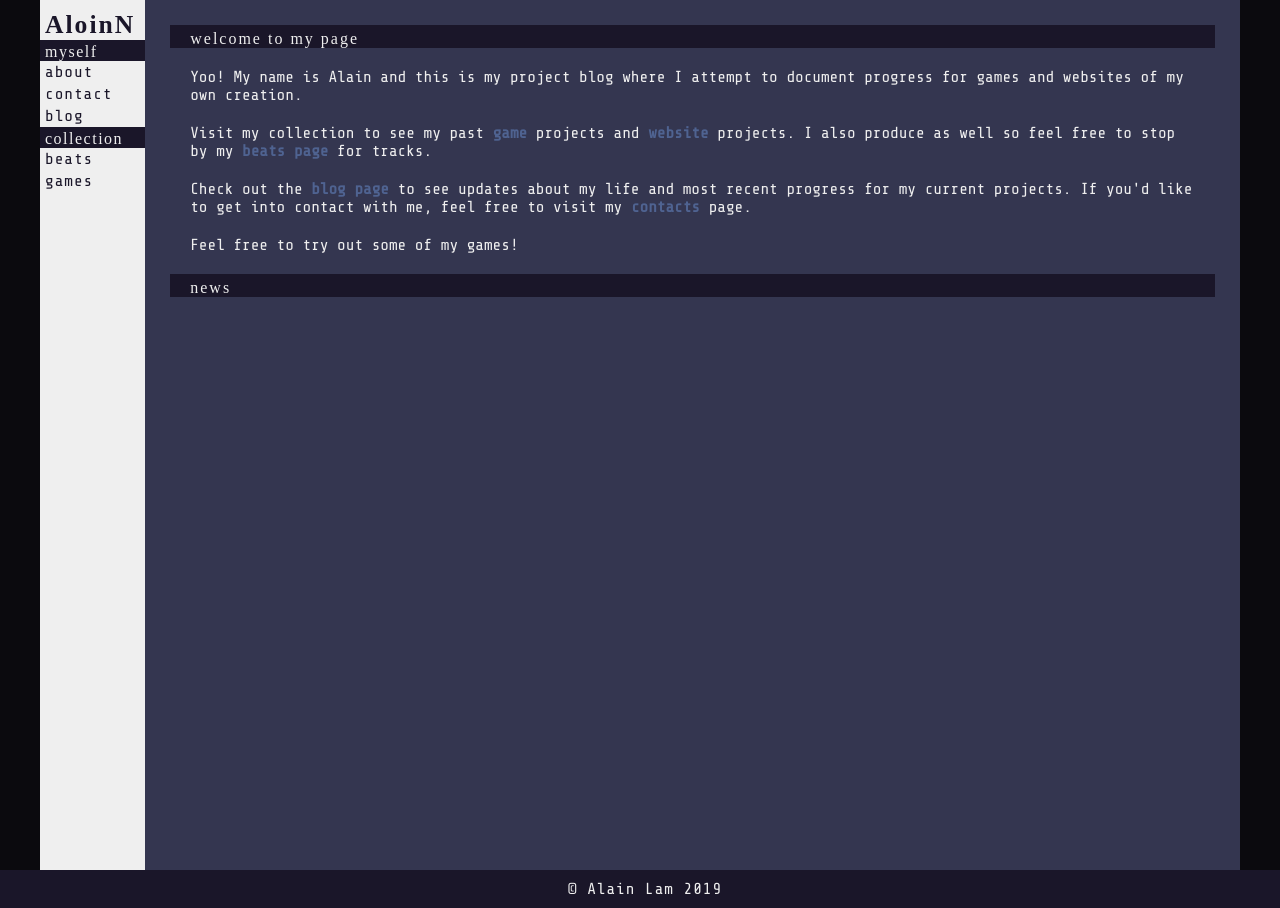
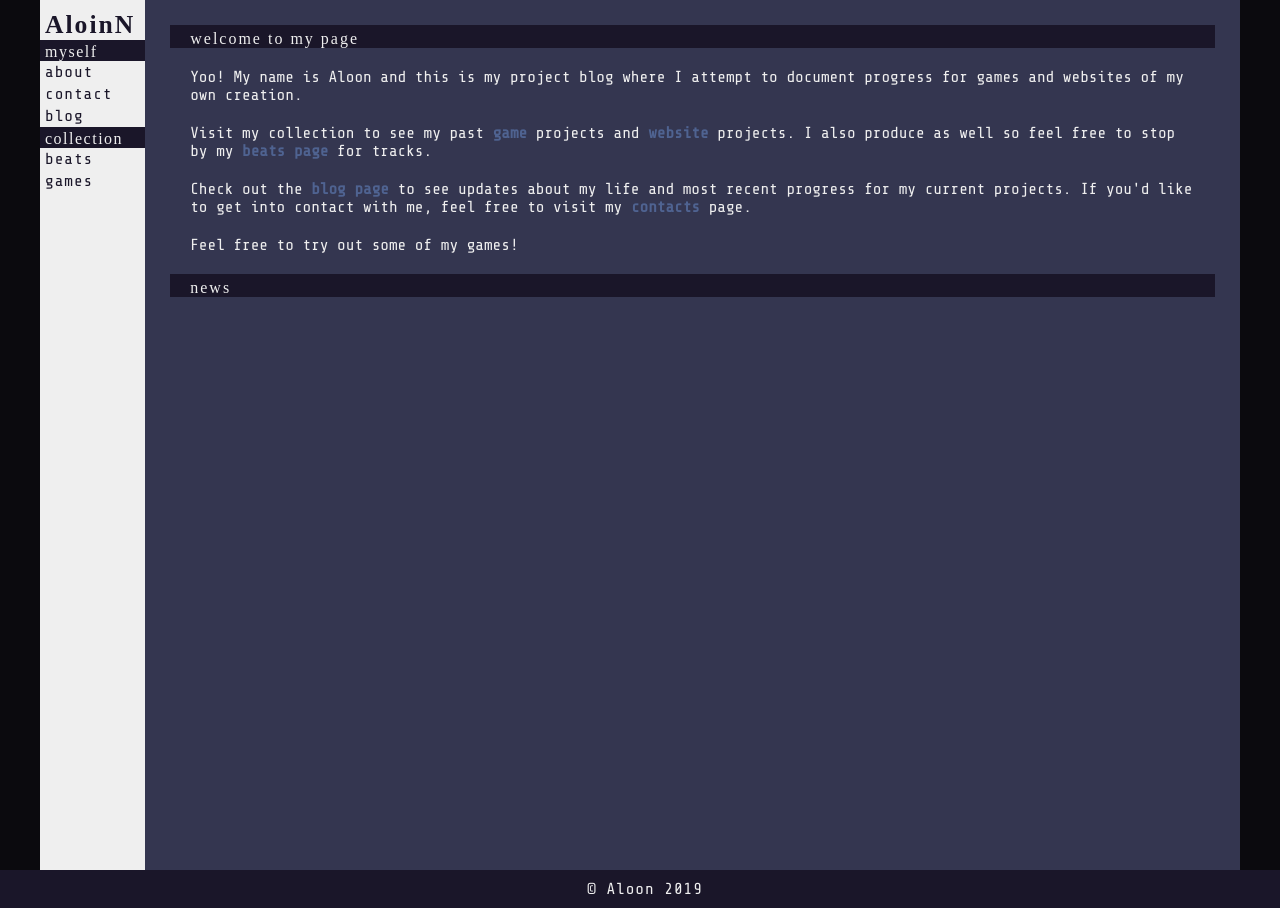
Before and after one commit to Aloinn/aloinBlog, a Jekyll site: the page built from index.html, in a window 1280 px wide. Built offline with Jekyll 4.4.1, drawn with Linux system fonts in a browser that asks for light colours; some web fonts are replaced.

Commit message:
Changed name

```diff
--- a/_layouts/default.html
+++ b/_layouts/default.html
@@ -36,7 +36,7 @@
       </div>
 
     <footer>
-      <p>&copy Alain Lam 2019</p>
+      <p>&copy Aloon 2019</p>
     </footer>
   </body>
   <!-- END main part -->
--- a/index.html
+++ b/index.html
@@ -10,7 +10,7 @@ permalink: /index.html
 </div>
 <div class="content-container">
   <p>
-    Yoo! My name is Alain and this is my project blog where I attempt to document
+    Yoo! My name is Aloon and this is my project blog where I attempt to document
     progress for games and websites of my own creation.
   </p>
   <p>
```
